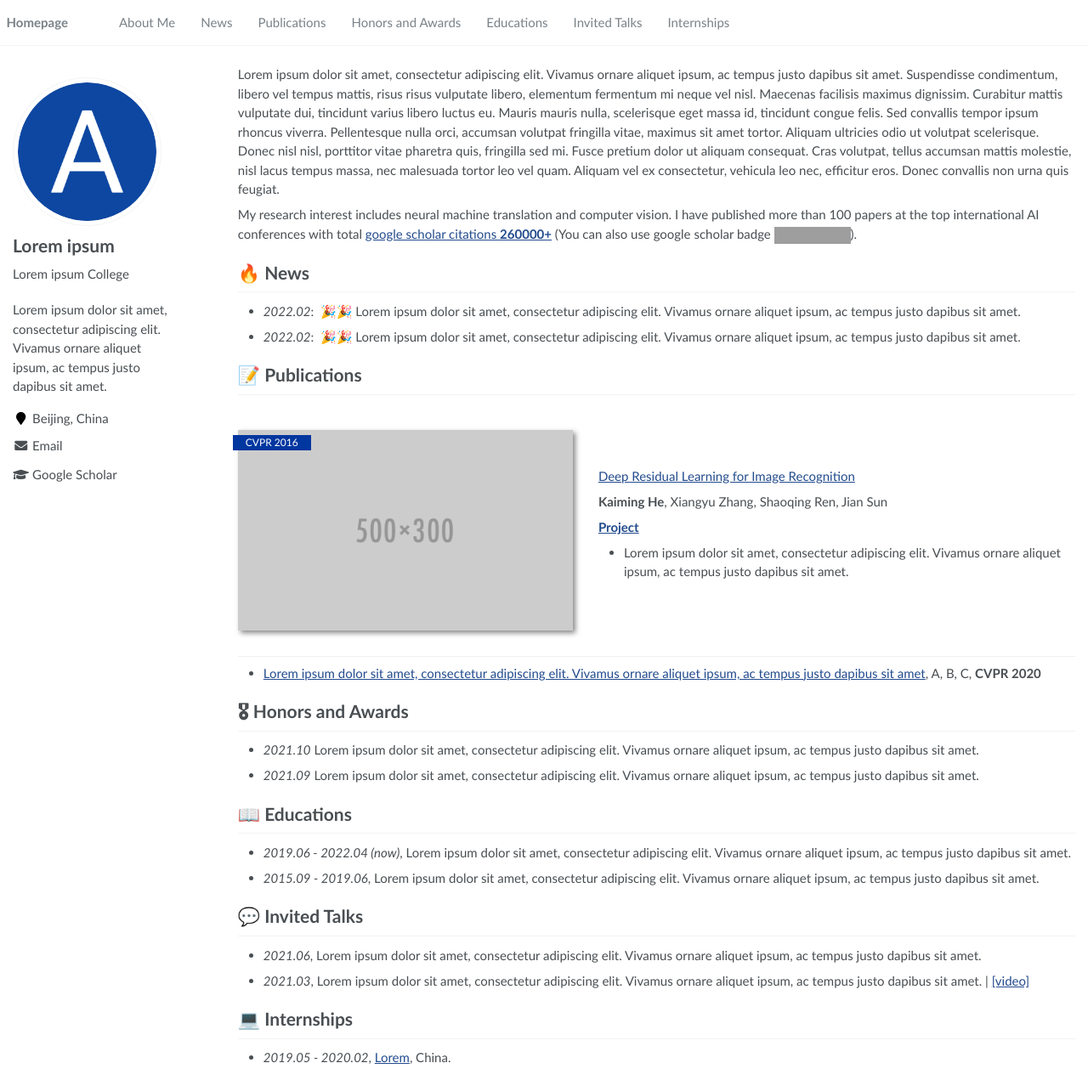
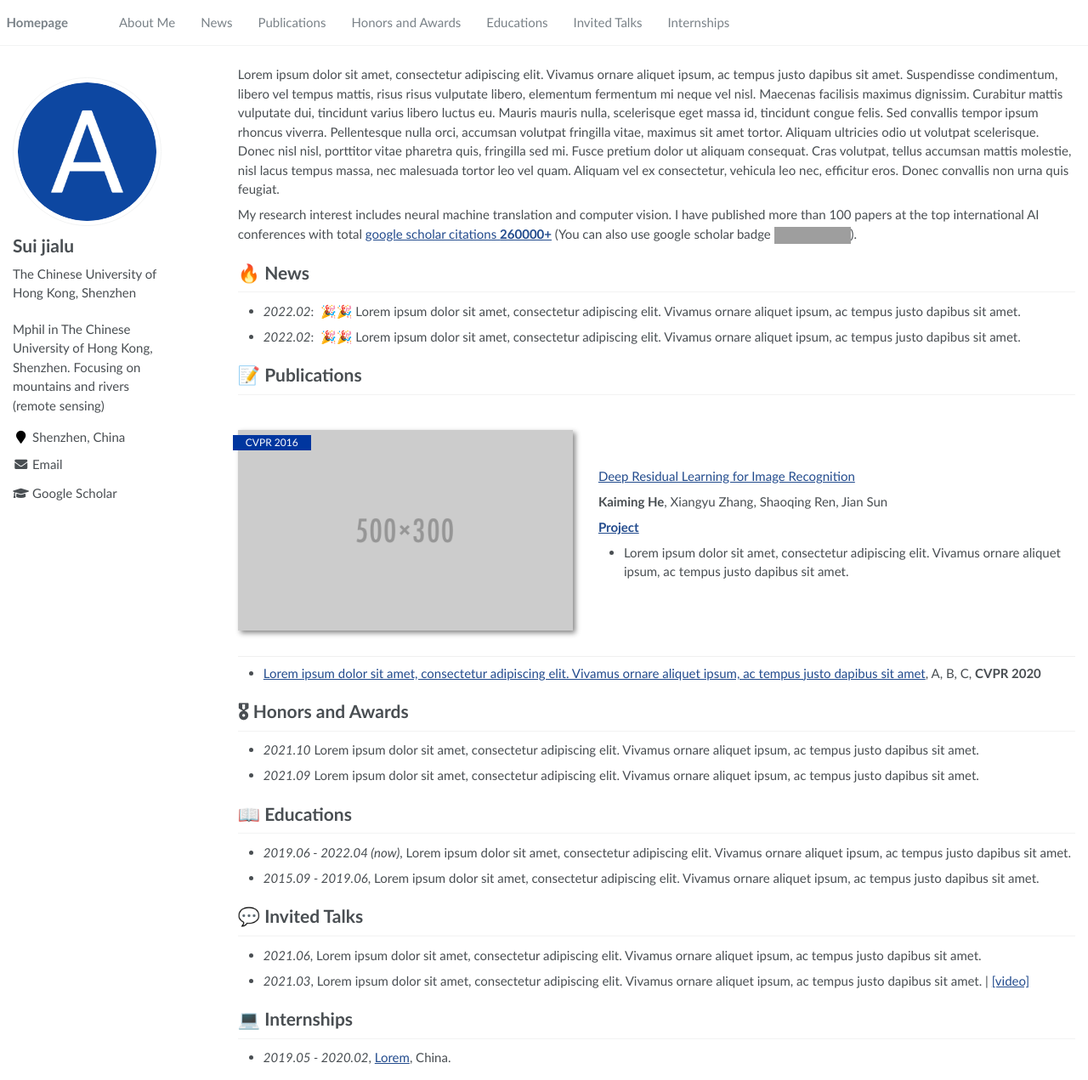
Before and after one commit to littlebeen/littlebeen_homepage, a Jekyll site: the page built from _pages/about.md, in a window 1280 px wide and 1271 px high. Shown: the whole window at 85% size. Built offline with Jekyll 4.4.1, drawn with Linux system fonts in a browser that asks for light colours; grey boxes are pictures that could not be loaded.

Commit message:
feat: my information

```diff
--- a/_config.yml
+++ b/_config.yml
@@ -6,8 +6,8 @@
 # `jekyll serve`. If you change this file, please restart the server process.
 
 # Site Settings
-title                    : "Lorem ipsum"
-description              : "Lorem ipsum dolor sit amet, consectetur adipiscing elit. Vivamus ornare aliquet ipsum, ac tempus justo dapibus sit amet. "
+title                    : "Jialu"
+description              : "Mphil in The Chinese University of Hong Kong, Shenzhen. Focusing on mountains and rivers (remote sensing)"
 repository               : "RayeRen/acad-homepage.github.io"
 google_scholar_stats_use_cdn : true
 
@@ -21,14 +21,14 @@ baidu_site_verification  :  # get baidu_site_verification from https://ziyuan.ba
 
 # Site Author
 author:
-  name             : "Lorem ipsum"
+  name             : "Sui jialu"
   avatar           : "images/android-chrome-512x512.png"
-  bio              : "Lorem ipsum College"
-  location         : "Beijing, China"
+  bio              : "The Chinese University of Hong Kong, Shenzhen"
+  location         : "Shenzhen, China"
   employer         :
   pubmed           :
-  googlescholar    : "https://scholar.google.com/citations?user=YOUR_GOOGLE_SCHOLAR_ID"
-  email            : "Lorem@ipsum.com"
+  googlescholar    : "https://scholar.google.com/citations?user=S--vtB8AAAAJ&hl=zh-CN"
+  email            : "jialusui@link.cuhk.edu.cn"
   researchgate     :  # e.g., "https://www.researchgate.net/profile/yourprofile"
   uri              :
   bitbucket        :
```
